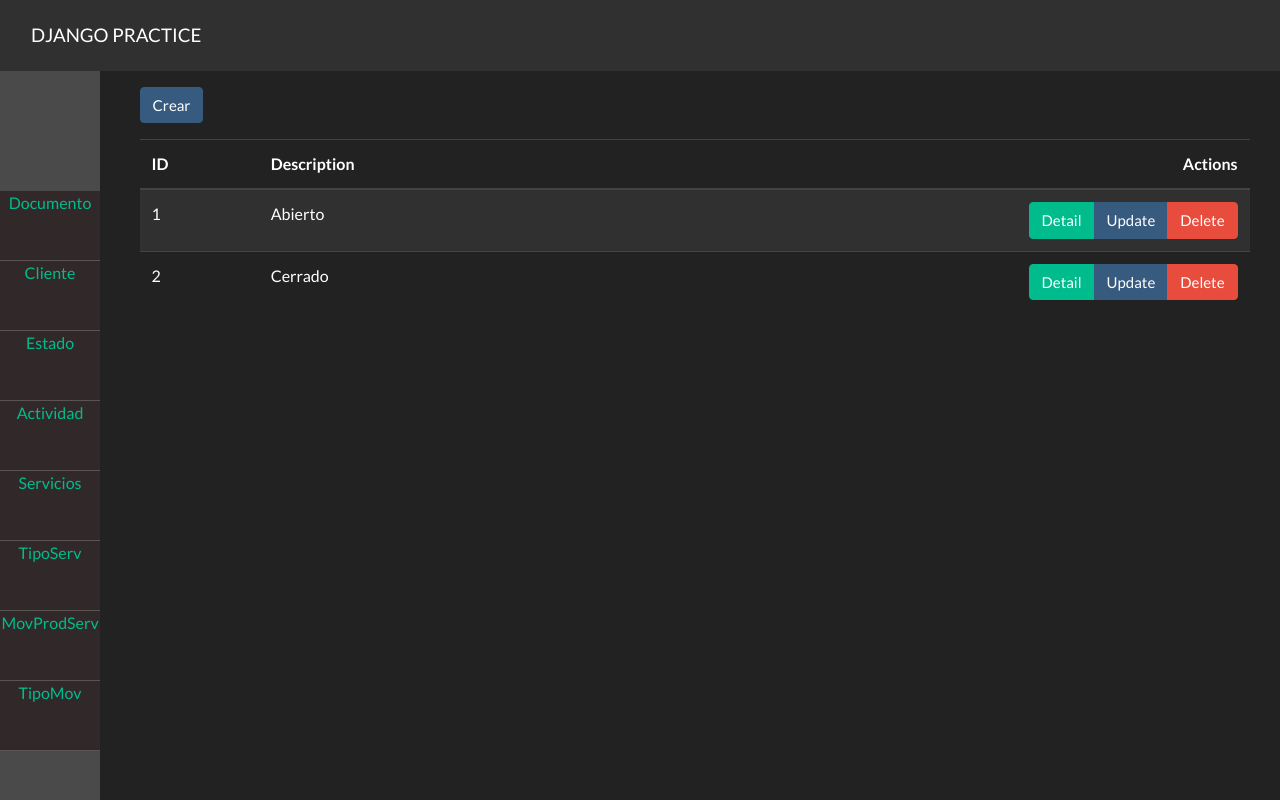
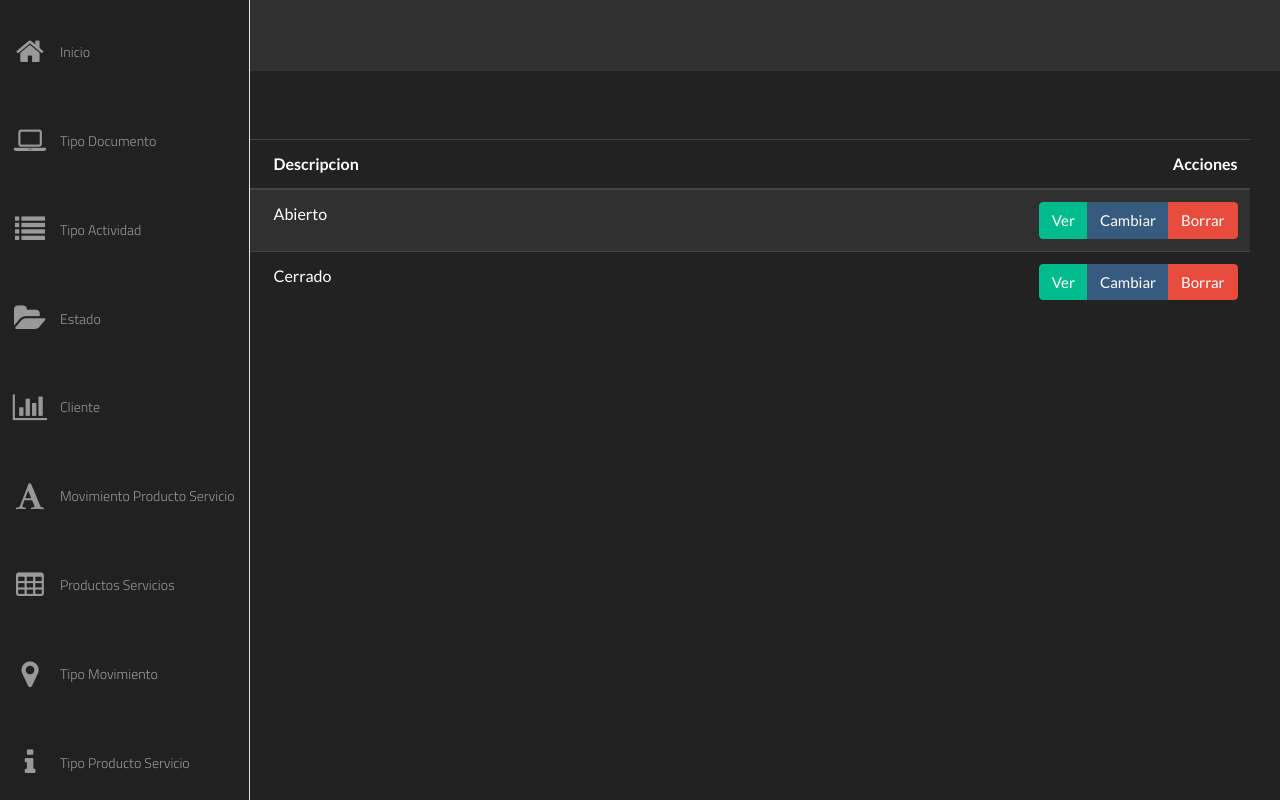
Before and after one commit to JosephRiosHenao/DjangoPractices, a Django app: page /db/ in a window 1280 px wide. Run offline with Django 4.2, Linux system fonts and the light colour scheme; data comes from the database, SQL or seed files in the repository; some libraries are stand-ins or nearby versions; some web fonts are replaced.

Commit message:
checkpoint before refactor all code

```diff
--- a/SPG-Training/practice1/static/css/navbar-side.css
+++ b/SPG-Training/practice1/static/css/navbar-side.css
@@ -1,22 +1,137 @@
-.navbar-side {
-    min-height: 100vh;
-    width: 100px;
-    background-color: rgba(255, 255, 255, 0.185);
-    position: fixed;
-    display: flex;
-    align-items: center;
-    justify-content: center;
-    flex-direction: column;
-    z-index: 1;
+@import url(//netdna.bootstrapcdn.com/font-awesome/4.0.3/css/font-awesome.css);
+
+@import url(https://fonts.googleapis.com/css?family=Titillium+Web:300);
+.fa-2x {
+font-size: 2em;
+}
+.fa {
+position: relative;
+display: table-cell;
+width: 60px;
+height: 36px;
+text-align: center;
+vertical-align: middle;
+font-size:30px;
+}
+
+
+.main-menu:hover,nav.main-menu.expanded {
+width:250px;
+overflow:visible;
+}
+
+.main-menu {
+background:#212121;
+border-right:1px solid #e5e5e5;
+position:absolute;
+top:0;
+bottom:0;
+height:100vh;
+position: fixed;
+left:0;
+width:60px;
+overflow:hidden;
+-webkit-transition:width .05s linear;
+transition:width .05s linear;
+-webkit-transform:translateZ(0) scale(1,1);
+z-index:1000;
 
 }
 
-.item-navbar {
-    border-bottom: 1px solid rgba(255, 255, 255, 0.2);
-    cursor: pointer;
 
-    text-align: center;
-    width: 100px;
-    height: 70px;
-    background-color: rgb(49, 41, 41);
+.main-menu>ul {
+margin:7px 0;
+display: flex;
+flex-direction: column;
+justify-content: space-around;
+align-content: space-between;
+height: 100%;
 }
+
+.main-menu li {
+position:relative;
+display:block;
+width:250px;
+}
+
+.main-menu li>a {
+height: 80px;
+position:relative;
+display:table;
+border-collapse:collapse;
+border-spacing:0;
+color:#999;
+ font-family: arial;
+font-size: 14px;
+text-decoration:none;
+-webkit-transform:translateZ(0) scale(1,1);
+-webkit-transition:all .1s linear;
+transition:all .1s linear;
+
+}
+
+.main-menu .nav-icon {
+position:relative;
+display:table-cell;
+width:60px;
+height:36px;
+text-align:center;
+vertical-align:middle;
+font-size:18px;
+}
+
+.main-menu .nav-text {
+position:relative;
+display:table-cell;
+vertical-align:middle;
+width:190px;
+  font-family: 'Titillium Web', sans-serif;
+}
+
+
+
+.main-menu>ul.logout {
+position:absolute;
+left:0;
+bottom:0;
+}
+
+.main-menu>ul.home {
+position:absolute;
+left:0;
+top:0;
+}
+
+.no-touch .scrollable.hover {
+overflow-y:hidden;
+}
+
+.no-touch .scrollable.hover:hover {
+overflow-y:auto;
+overflow:visible;
+}
+
+a:hover,a:focus {
+text-decoration:none;
+}
+
+
+nav ul,nav li {
+outline:0;
+margin:0;
+padding:0;
+}
+.main-menu li:hover>a,nav.main-menu li.active>a,.dropdown-menu>li>a:hover,.dropdown-menu>li>a:focus,.dropdown-menu>.active>a,.dropdown-menu>.active>a:hover,.dropdown-menu>.active>a:focus,.no-touch .dashboard-page nav.dashboard-menu ul li:hover a,.dashboard-page nav.dashboard-menu ul li.active a {
+color:#fff;
+background-color:#5fa2db;
+}
+.area {
+width: 100%;
+height: 100%;
+}
+@font-face {
+  font-family: 'Titillium Web';
+  font-style: normal;
+  font-weight: 300;
+  src: local('Titillium WebLight'), local('TitilliumWeb-Light'), url(http://themes.googleusercontent.com/static/fonts/titilliumweb/v2/anMUvcNT0H1YN4FII8wpr24bNCNEoFTpS2BTjF6FB5E.woff) format('woff');
+}
--- a/SPG-Training/practice1/templates/base.html
+++ b/SPG-Training/practice1/templates/base.html
@@ -16,12 +16,12 @@
 </head>
 <body>
     {% include "components/navbar.html" %}
-    <div class="row">
+    <div class="row h-100">
         <div class="col-1">
             {% include "components/navbar-side.html" %}
         </div>
         <div class="col-md-11">
-            <div class="container content">
+            <div class="container area">
                 {% block content %}
 
                 {% endblock content %}
--- a/SPG-Training/practice1/templates/components/navbar-side.html
+++ b/SPG-Training/practice1/templates/components/navbar-side.html
@@ -2,13 +2,105 @@
 <link rel="stylesheet" href="{% static 'css/navbar-side.css' %}">
 
 <!-- Sidebar -->
-<div class="col navbar-side">
-    <a href="home" class="item-navbar">Documento</a>
-    <a href="states" class="item-navbar">Cliente</a>
-    <a href="home" class="item-navbar">Estado</a>
-    <a href="states" class="item-navbar">Actividad</a>
-    <a href="states" class="item-navbar">Servicios</a>
-    <a href="states" class="item-navbar">TipoServ</a>
-    <a href="home" class="item-navbar">MovProdServ</a>
-    <a href="home" class="item-navbar">TipoMov</a>
-</div>
+
+<nav class="main-menu">
+            <!-- <ul class="home">
+                <li>
+                    <a href="#">
+                            <i class="fa fa-power-off fa-2x"></i>
+                        <span class="nav-text">
+                            Inicio
+                        </span>
+                    </a>
+                </li>
+            </ul> -->
+            <ul>
+                <li>
+                    <a href="http://justinfarrow.com">
+                        <i class="fa fa-home fa-2x"></i>
+                        <span class="nav-text">
+                            Inicio
+                        </span>
+                    </a>
+
+                </li>
+                <li class="has-subnav">
+                    <a href="#">
+                        <i class="fa fa-laptop fa-2x"></i>
+                        <span class="nav-text">
+                            Tipo Documento
+                        </span>
+                    </a>
+
+                </li>
+                <li class="has-subnav">
+                    <a href="#">
+                       <i class="fa fa-list fa-2x"></i>
+                        <span class="nav-text">
+                            Tipo Actividad
+                        </span>
+                    </a>
+
+                </li>
+                <li class="has-subnav">
+                    <a href="#">
+                       <i class="fa fa-folder-open fa-2x"></i>
+                        <span class="nav-text">
+                            Estado
+                        </span>
+                    </a>
+
+                </li>
+                <li>
+                    <a href="#">
+                        <i class="fa fa-bar-chart-o fa-2x"></i>
+                        <span class="nav-text">
+                            Cliente
+                        </span>
+                    </a>
+                </li>
+                <li>
+                    <a href="#">
+                        <i class="fa fa-font fa-2x"></i>
+                        <span class="nav-text">
+                           Movimiento Producto Servicio
+                        </span>
+                    </a>
+                </li>
+                <li>
+                   <a href="#">
+                       <i class="fa fa-table fa-2x"></i>
+                        <span class="nav-text">
+                            Productos Servicios
+                        </span>
+                    </a>
+                </li>
+                <li>
+                   <a href="#">
+                        <i class="fa fa-map-marker fa-2x"></i>
+                        <span class="nav-text">
+                            Tipo Movimiento
+                        </span>
+                    </a>
+                </li>
+                <li>
+                    <a href="#">
+                       <i class="fa fa-info fa-2x"></i>
+                        <span class="nav-text">
+                            Tipo Producto Servicio
+                        </span>
+                    </a>
+                </li>
+            </ul>
+
+            <!-- <ul class="logout">
+                <li>
+                   <a href="#">
+                         <i class="fa fa-power-off fa-2x"></i>
+                        <span class="nav-text">
+                            Logout
+                        </span>
+                    </a>
+                </li>
+            </ul> -->
+        </nav>
--- a/SPG-Training/practice1/templates/components/navbar.html
+++ b/SPG-Training/practice1/templates/components/navbar.html
@@ -1,6 +1,6 @@
 <nav class="navbar navbar-dark bg-dark">
     <div class="container-fluid">
-      <a class="navbar-brand d-flex w-100 h-100 aling-items-center" href="#">
+      <a class="navbar-brand ml-5" href="#">
         DJANGO PRACTICE
       </a>
     </div>
--- a/SPG-Training/practice1/templates/state/data.html
+++ b/SPG-Training/practice1/templates/state/data.html
@@ -8,8 +8,8 @@
     <thead>
         <tr>
             <th>ID</th>
-            <th>Description</th>
-            <th class="text-right">Actions</th>
+            <th>Descripcion</th>
+            <th class="text-right">Acciones</th>
         </tr>
     </thead>
     <tbody>
@@ -21,9 +21,9 @@
                 <form action="delete/{{state.ID}}" method="post">
                     {% csrf_token %}
                     <div class="btn-group">
-                        <a href="detail/{{state.ID}}" type="button" class="btn btn-success">Detail</a>
-                        <a href="update/{{state.ID}}" type="button" class="btn btn-primary">Update</a>
-                        <button type="submit" class="btn btn-danger">Delete</button>
+                        <a href="detail/{{state.ID}}" type="button" class="btn btn-success">Ver</a>
+                        <a href="update/{{state.ID}}" type="button" class="btn btn-primary">Cambiar</a>
+                        <button type="submit" class="btn btn-danger">Borrar</button>
                         <!-- <button type="submit" class="btn btn-danger" onclick="return delete()">Delete</button> -->
                     </div>
                 </form>
```
